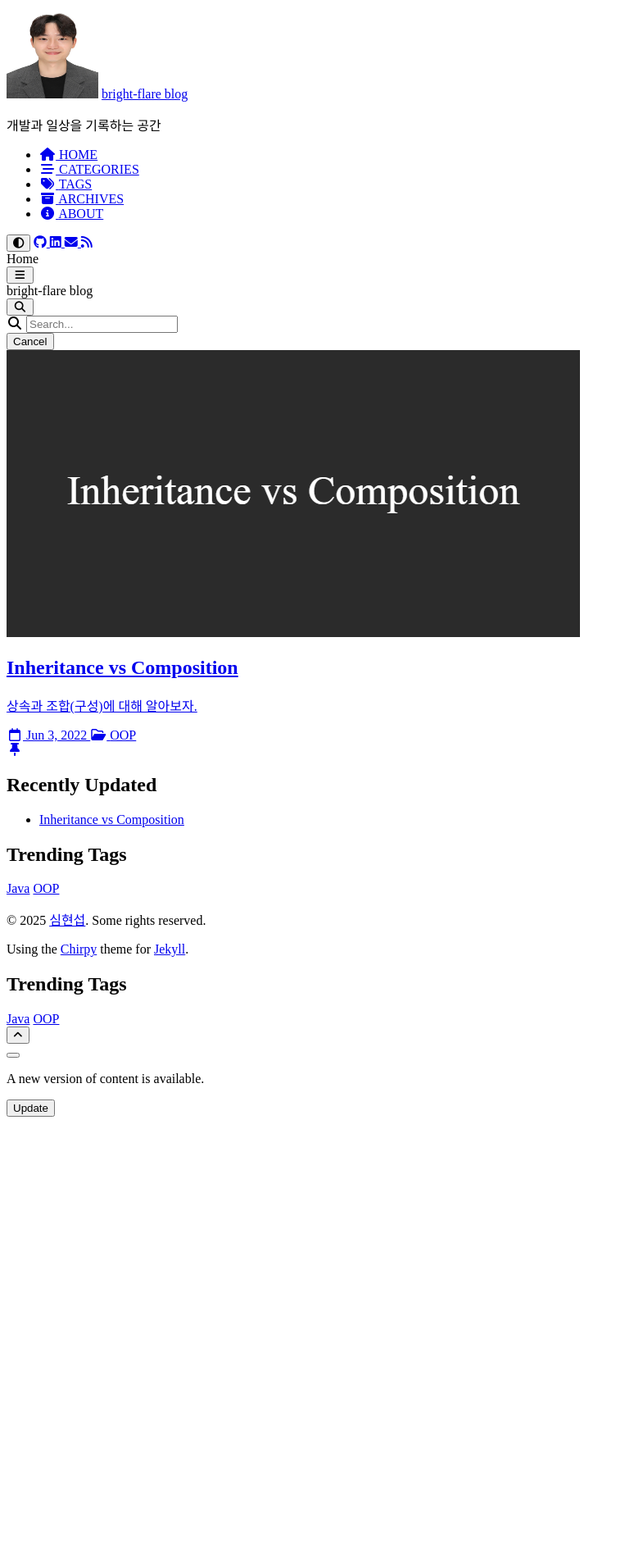
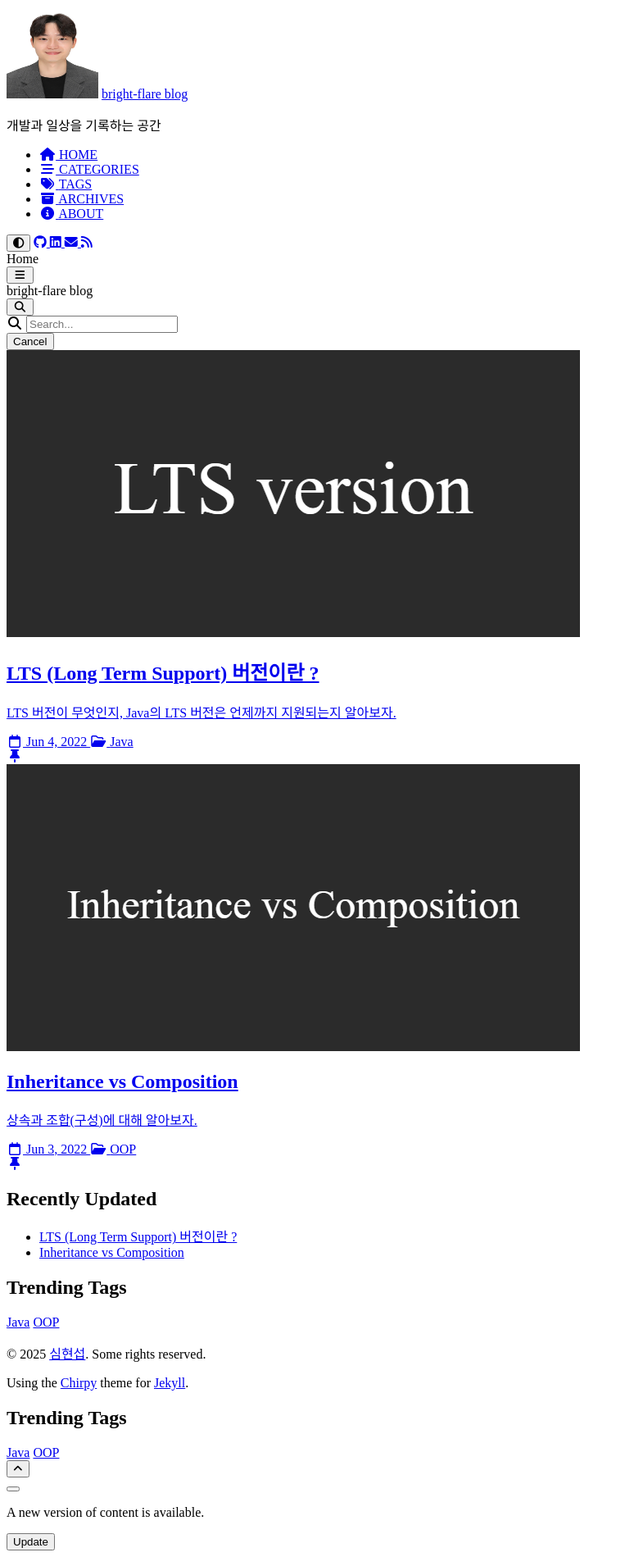
Before and after one commit to bright-flare/bright-flare.github.io, a Jekyll site: the page built from index.html, in a window 1280 px wide. Shown: the whole page at 82% size, without its empty margins (0-763 px from the left). Built offline with Jekyll 4.4.1, drawn with Linux system fonts in a browser that asks for light colours; cached includes are drawn as plain includes; the list of posts is cut into pages by our own code; before the commit the page ends 1370 px from its top, so only the background shows below that; some of the changed lines change nothing that is shown.

Commit message:
docs: LTS (#2)

```diff
--- a/_config.yml
+++ b/_config.yml
@@ -23,7 +23,7 @@ description: >- # used by seo meta and the atom feed
 
 # Fill in the protocol & hostname for your site.
 # E.g. 'https://username.github.io', note that it does not end with a '/'.
-url: ""
+url: "https://bright-flare.github.io"
 
 github:
   username: bright-flare # change to your GitHub username
--- /dev/null
+++ b/_posts/2022-06-04-lts.md
@@ -0,0 +1,56 @@
+---
+title: LTS (Long Term Support) 버전이란 ?
+description: LTS 버전이 무엇인지, Java의 LTS 버전은 언제까지 지원되는지 알아보자.
+author: bright-flare
+date: 2022-06-04
+categories: [Java]
+tags: [Java]
+pin: true
+math: true
+mermaid: true
+image:
+  path: /assets/img/post/lts/lts.png
+---
+
+# **LTS (Long Term Support) 버전이란 ?**
+
+장기 지원 버전이라고 하는데 일반적인 경우보다 장기간에 걸쳐 지원하도록 고안된 버전이다
+
+소프트웨어 업데이트의 유형과 빈도를 변경하여 소프트웨어 배포의 위험부담, 비용 및 급작스런 중단을 줄여 소프트웨어의 신뢰도를 향상시킨다.
+
+기업에서는 LTS버전을 채택하므로써 사용하는 소프트웨어의 버전 업그레이드에 대한 부담을 줄이고 안정성을 높힐 수 있다.
+
+# JDK Release
+
+Java의 경우 LTS version은 아래 표에서 볼 수 있다.
+
+| Release Family | End Of Support Life (EOSL 지원 수명 종료)|
+|:---------------|:-----------------------------------|
+| 26             | ?                                  |
+| 25 **LTS**     | 2033년 9월                           |
+| 24             | ?                                  |
+| 23             | ?                                  |
+| 22             | ?                                  |
+| 21 **LTS**     | 2031년 9월                           |
+| 18-20          | 2022년 ~ 2023년                      |
+| 17 **LTS**     | 2029년 9월                           |
+| 16             | 2021년 9월                           |
+| 15             | 2021년 3월                           |
+| 14             | 2020년 9월                           |
+| 13             | 2020년 3월                           |
+| 11 **LTS**     | 2026년 9월                           |
+| 10             | 2018년 9월                           |
+| 9              | 2018년 3월                           |
+| 8 **LTS**      | 2030년 12월                          |
+| 7 **LTS**      | 2022년 7월                           |
+| 6 **LTS**      | 2018년 12월                          |
+| 5 **LTS**      | 2015년 7월                           |
+| 4 **LTS**      | 2013년 3월                           |
+| 3 **LTS**      | 2011년 4월                           |
+| 2 **LTS**      | 2003년 12월                          |
+| 1 **LTS**      | 2002년 10월                          |
+
+JDK Release 관련 더 자세한 내용은 아래 참고 !
+
+- [JDK release](https://www.java.com/releases/)
+- [Java SE support roadmap](https://www.oracle.com/kr/java/technologies/java-se-support-roadmap.html)
```
Also changed, not shown: .github/pull_request_template.md (added), .github/workflows/pages-deploy.yml, assets/img/post/lts/lts.png (added).
